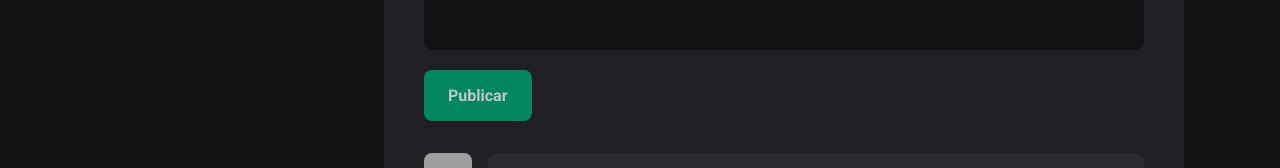
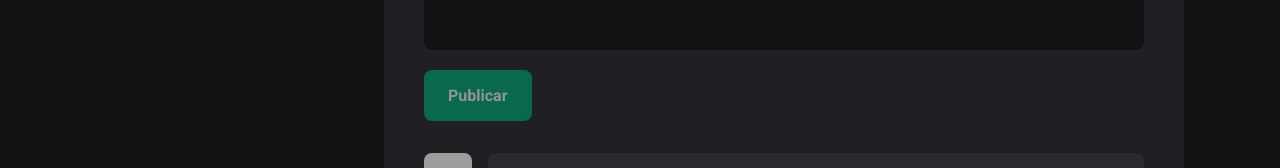
Before and after one commit to iMetzker/feed, a React (Vite) app: page / in a window 1280 px wide. Shown: the part 499-667 px from the top of the page. Built offline with nearby package versions, Linux system fonts and the light colour scheme; grey boxes are pictures that could not be loaded.

Commit message:
feat: adding textarea validation

```diff
--- a/src/components/Post/index.jsx
+++ b/src/components/Post/index.jsx
@@ -7,9 +7,7 @@ import { Avatar } from "../Avatar";
 import { useState } from "react";
 
 export function Post({ author, publishedAt, content }) {
-  const [comments, setComments] = useState([
-    "Post muito bacana!"
-  ]);
+    const [comments, setComments] = useState(["Post muito bacana!"]);
     const [newCommentText, setNewCommentText] = useState("");
 
     const publishedDateFormatted = format(
@@ -29,20 +27,27 @@ export function Post({ author, publishedAt, content }) {
         event.preventDefault();
 
         setComments([...comments, newCommentText]);
-        setNewCommentText('');
+        setNewCommentText("");
     }
 
     function handleNewCommentChange() {
+        event.target.setCustomValidity("");
         setNewCommentText(event.target.value);
     }
 
+    function handleNewCommentInvalid() {
+        event.target.setCustomValidity("O campo de comentário é obrigatório!");
+    }
+
     function deleteComment(commentToDelete) {
-        const commentsWithoutDeletedOne = comments.filter(comment => {
+        const commentsWithoutDeletedOne = comments.filter((comment) => {
             return comment !== commentToDelete;
-        })
+        });
 
         setComments(commentsWithoutDeletedOne);
     }
+
+    const isNewCommentEmpty = newCommentText.length === 0;
 
     return (
         <>
@@ -87,19 +92,27 @@ export function Post({ author, publishedAt, content }) {
                         name="comment"
                         value={newCommentText}
                         placeholder="Deixe um comentário"
-                        onChange={handleNewCommentChange} />
-                    <button type="submit">Publicar</button>
+                        onChange={handleNewCommentChange}
+                        onInvalid={handleNewCommentInvalid}
+                        required
+                    />
+                    <button
+                        type="submit"
+                        disabled={isNewCommentEmpty}
+                    >
+                        Publicar
+                    </button>
                 </form>
 
                 <ComentList>
-            {comments.map(comment => {
+                    {comments.map((comment) => {
                         return (
                             <Coment
                                 key={comment}
                                 content={comment}
                                 onDeleteComment={deleteComment}
                             />
-                )
+                        );
                     })}
                 </ComentList>
             </Container>
--- a/src/components/Post/style.jsx
+++ b/src/components/Post/style.jsx
@@ -40,9 +40,14 @@ export const Container = styled.article`
             font-weight: bold;
             cursor: pointer;
 
-            &:hover {
+            &:hover:not(:disabled) {
                 background: var(--green-300);
                 transition: 0.1s;
+            }
+
+            &:disabled {
+                cursor: not-allowed;
+                opacity: 0.7;
             }
         }
     }
```
Lines whose indentation alone changed are shown as unchanged.
